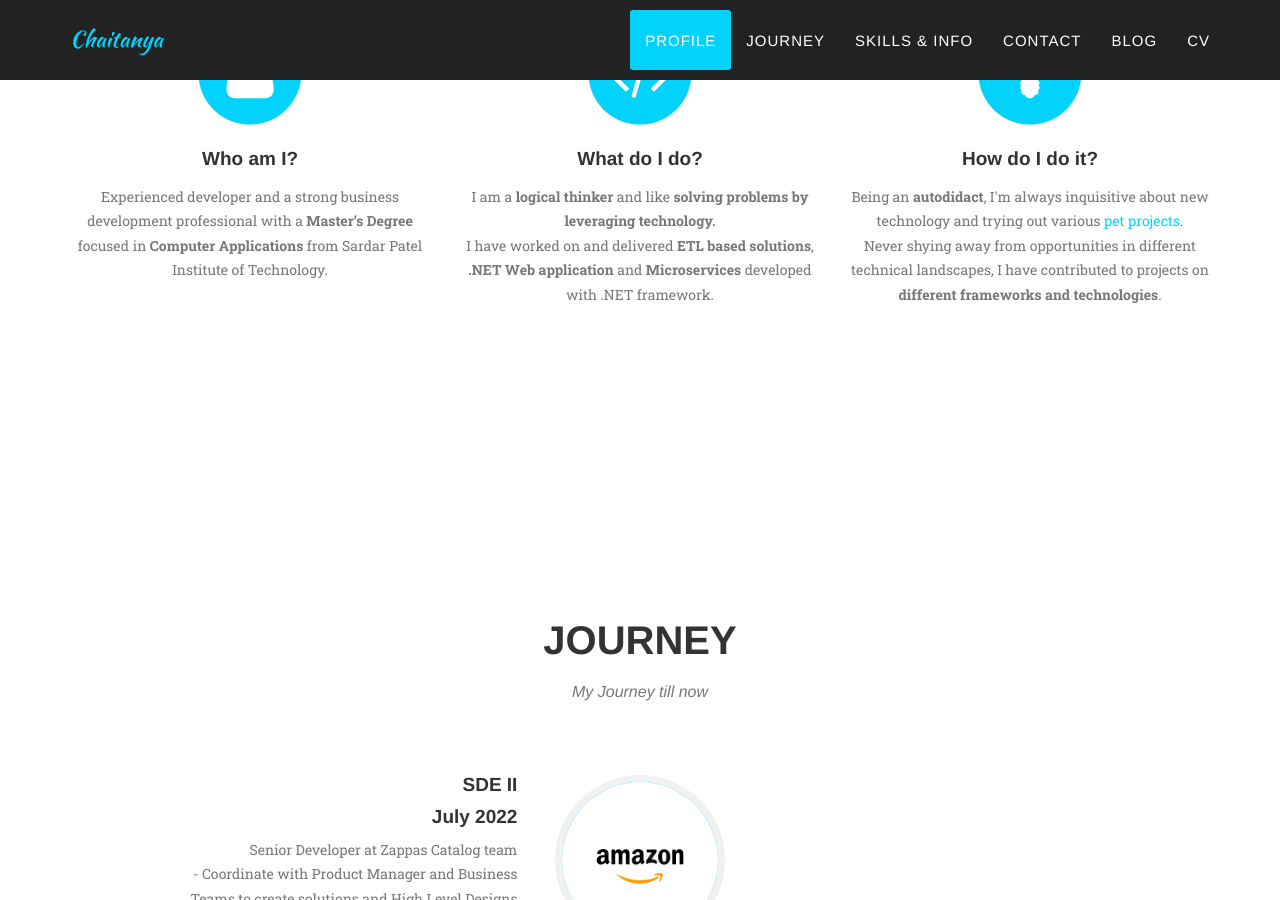
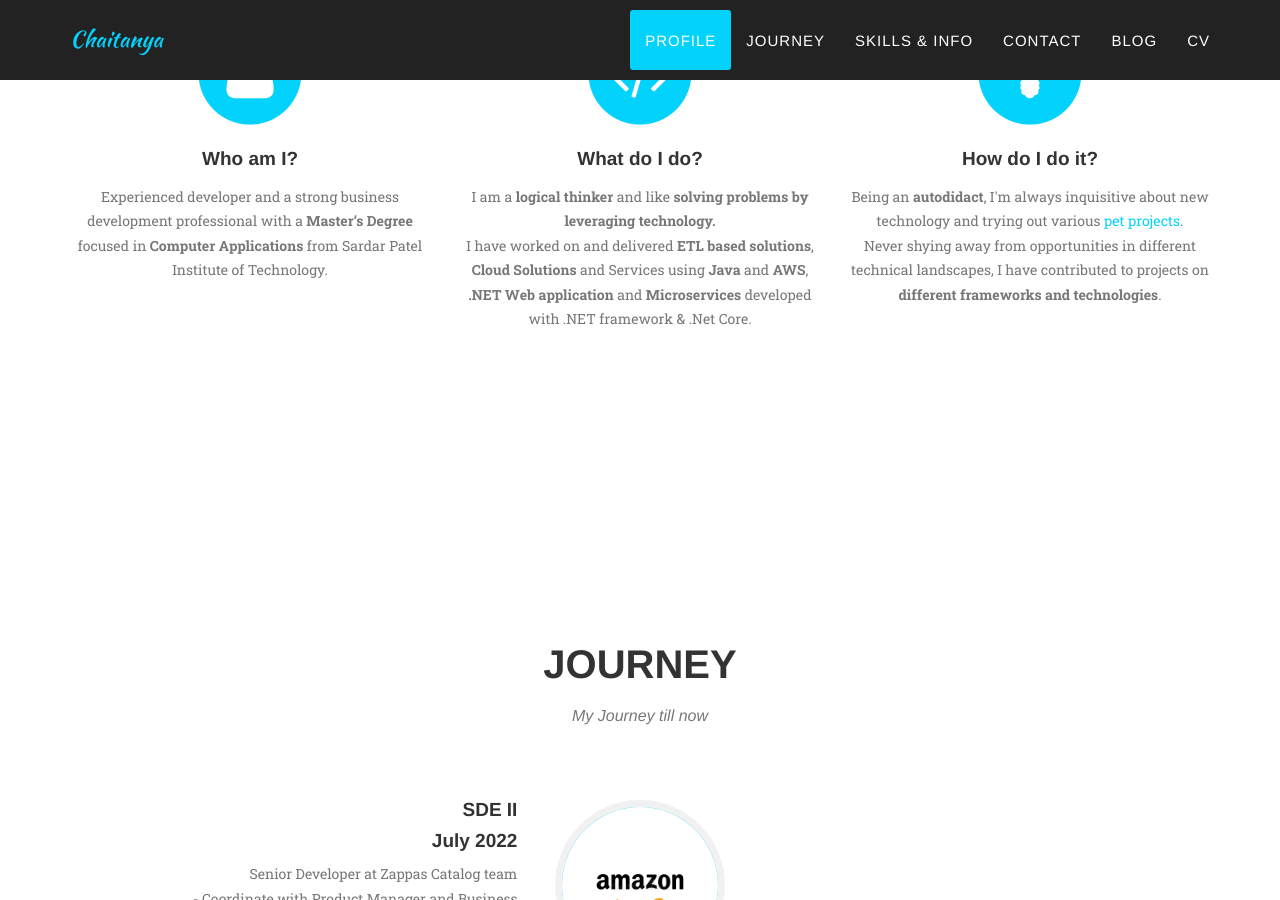
Before and after one commit to chaitanya-suvarna/chaitanya-suvarna.github.io, a Jekyll site: the page built from index.html, in a window 1280 px wide and 900 px high, scrolled down 1138 px. Built offline with Jekyll 4.4.1, drawn with Linux system fonts in a browser that asks for light colours; some web fonts are replaced.

Commit message:
Made changes to career profile

```diff
--- a/_includes/careerprofile.html
+++ b/_includes/careerprofile.html
@@ -22,7 +22,7 @@
                         <i class="fa fa-code fa-stack-1x fa-inverse"></i>
                     </span>
                     <h4 class="service-heading">What do I do?</h4>
-                    <p class="text-muted">I am a <b>logical thinker</b> and like <b>solving problems by leveraging technology.</b><br> I have worked on and delivered <b>ETL based solutions</b>, <b>.NET Web application</b> and <b>Microservices</b> developed with .NET framework.</p>
+                    <p class="text-muted">I am a <b>logical thinker</b> and like <b>solving problems by leveraging technology.</b><br> I have worked on and delivered <b>ETL based solutions</b>, <b>Cloud Solutions</b> and Services using <b>Java</b> and <b>AWS</b>, <b>.NET Web application</b> and <b>Microservices</b> developed with .NET framework & .Net Core.</p>
                 </div>
                 <div class="col-md-4">
                     <span class="fa-stack fa-4x">
```
